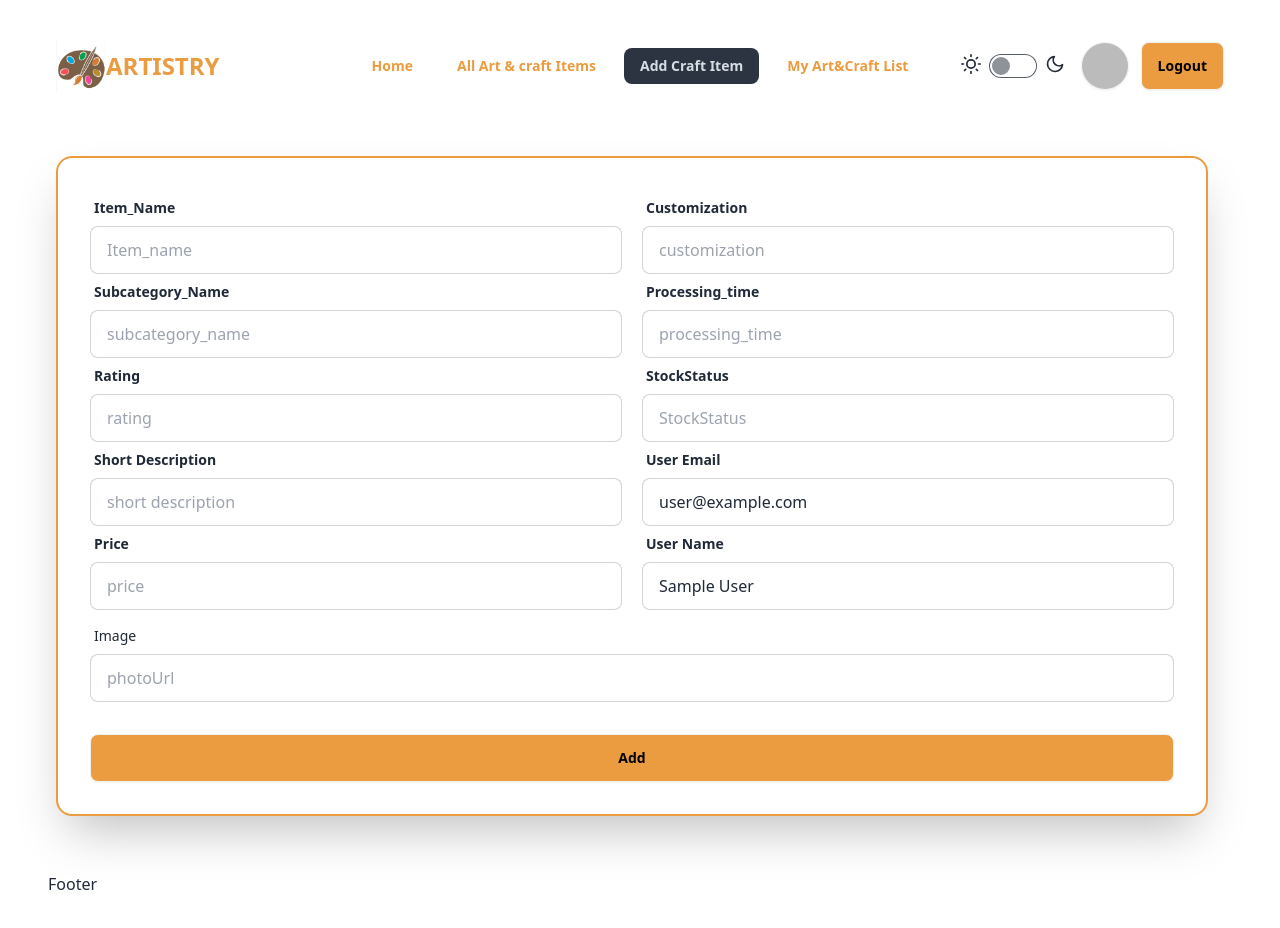
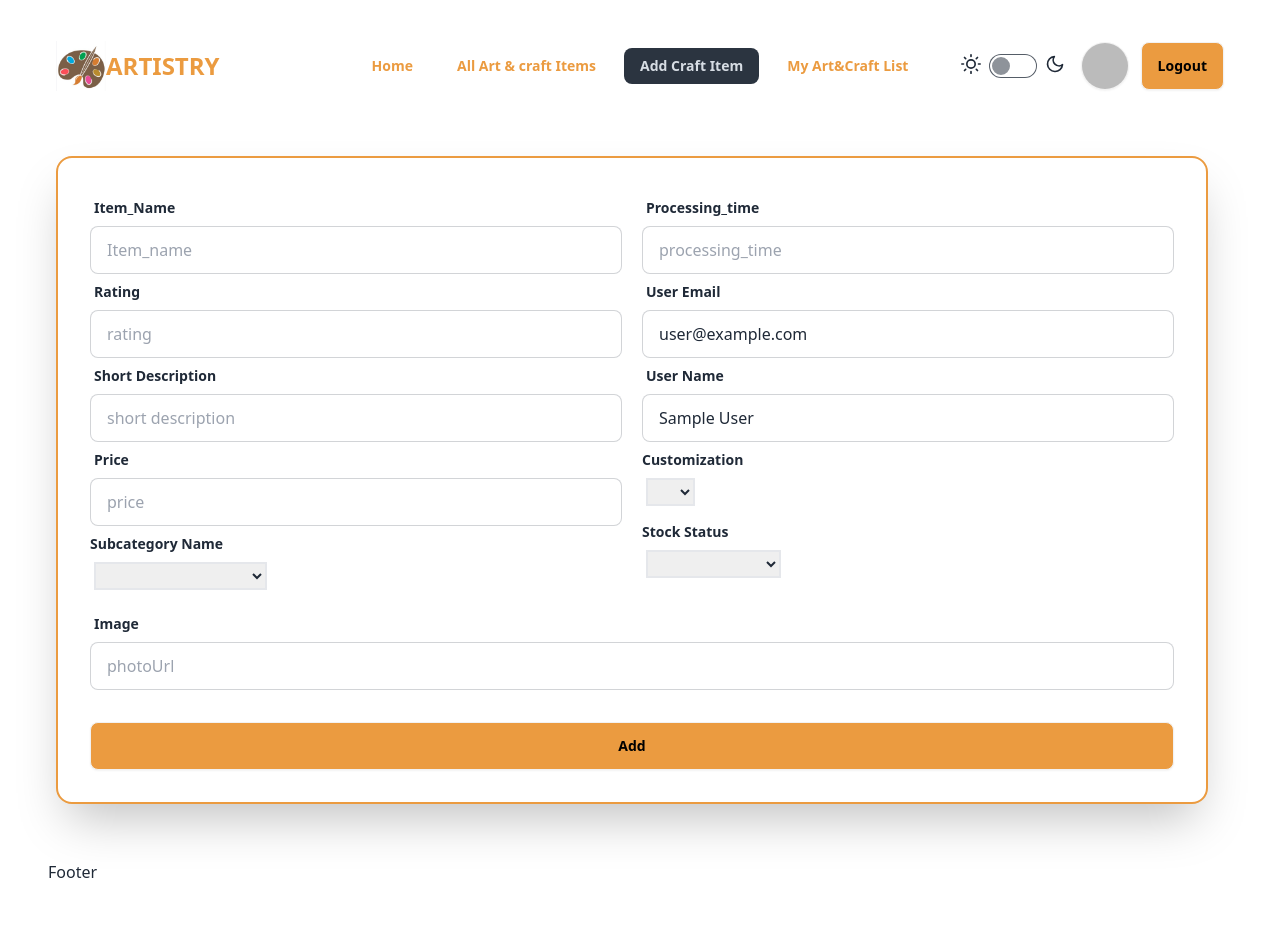
Before and after one commit to ayathree/artistry-client, a React (Vite) app: page /addCraft in a window 1280 px wide. Shown: the top 928 px of the page. Built offline with nearby package versions, Linux system fonts and the light colour scheme; no server answers; sample sign-in values are in the browser's storage.

Commit message:
added  filter based on customization

```diff
--- a/src/page/AddCraft.jsx
+++ b/src/page/AddCraft.jsx
@@ -54,7 +54,7 @@ const AddCraft = () => {
     </div>
     <div className="card shrink-0 w-full shadow-2xl bg-base-100 border-2 border-[#eb9b40]">
       <form onSubmit={handleAdd} className="card-body">
-        <div className="grid grid-cols-1 lg:grid-cols-2 gap-5">
+        <div className="grid grid-cols-1 lg:grid-cols-2 gap-5 ">
                 {/* 1 */}
             <div>
             <div className="form-control">
@@ -64,13 +64,7 @@ const AddCraft = () => {
             </label>
             <input type="text" placeholder="Item_name" name="itemName" className="input input-bordered" required />
           </div>
-          <div className="form-control">
-            <label className="label">
-              <span className="label-text font-semibold">Subcategory_Name</span>
-            </label>
-            <input type="text" placeholder="subcategory_name" name="subName" className="input input-bordered" required />
 
-            </div>
             <div className="form-control">
             <label className="label">
               <span className="label-text font-semibold">Rating</span>
@@ -92,16 +86,28 @@ const AddCraft = () => {
             <input type="text" placeholder="price" name="price" className="input input-bordered" required />
 
             </div>
+            <div className="form-control">
+
+            <p className="label-text font-semibold mt-2 ">Subcategory Name</p>
+          <label className="label">
+
+            <select  name="subName" className="border-2 " required>
+            <option value=""></option>
+  <option value="Landscape Painting">Landscape Painting</option>
+  <option value="Portrait Drawing">Portrait Drawing</option>
+  <option value="Watercolor Painting">Watercolor Painting</option>
+  <option value="Oil Painting">Oil Painting</option>
+  <option value="Charcoal Sketching">Charcoal Sketching</option>
+  <option value="Cartoon Drawing">Cartoon Drawing</option>
+
+</select>
+          </label>
+
+        </div>
             </div>
             {/* 2 */}
             <div>
-            <div className="form-control">
 
-            <label className="label">
-              <span className="label-text font-semibold ">Customization</span>
-            </label>
-            <input type="text" placeholder="customization" name="cust" className="input input-bordered" required />
-          </div>
           <div className="form-control">
 
             <label className="label">
@@ -110,13 +116,7 @@ const AddCraft = () => {
             </label>
             <input type="text" placeholder="processing_time" name="process" className="input input-bordered" required />
           </div>
-          <div className="form-control">
 
-            <label className="label">
-              <span className="label-text font-semibold">StockStatus</span>
-            </label>
-            <input type="text" placeholder="StockStatus" name="status" className="input input-bordered" required />
-          </div>
           <div className="form-control">
 
             <label className="label">
@@ -131,13 +131,43 @@ const AddCraft = () => {
             <input type="text" placeholder="name" name="name" defaultValue={user.displayName} className="input input-bordered" required />
 
             </div>
+            <div className="form-control">
+
+            <p className="label-text font-semibold mt-2 ">Customization</p>
+          <label className="label">
+
+            <select  name="cust" className="border-2 " required>
+            <option value=""></option>
+  <option value="Yes">Yes</option>
+  <option value="No">No</option>
+
+</select>
+          </label>
+
+        </div>
+        <div className="form-control">
+
+            <p className="label-text font-semibold mt-2 ">Stock Status</p>
+          <label className="label">
+
+            <select  name="status" className="border-2 " required>
+            <option value=""></option>
+  <option value="In stock">In stock</option>
+  <option value="Made to Order">Made to Order</option>
+
+</select>
+          </label>
+
+        </div>
 
             </div>
+
+
         </div>
         <div className="form-control">
 
             <label className="label">
-              <span className="label-text">Image</span>
+              <span className="label-text font-semibold">Image</span>
             </label>
             <input type="text" placeholder="photoUrl" name="photoUrl" className="input input-bordered" required />
           </div>
--- a/src/page/MyCraft.jsx
+++ b/src/page/MyCraft.jsx
@@ -4,21 +4,22 @@ import { Link } from "react-router-dom";
 import Swal from "sweetalert2";
 import { Slide } from "react-awesome-reveal";
 
+const MyCraft = () => {
+    const { user } = useContext(AuthContext);
+    const [items, setItems] = useState([]);
+    const [filteredItems, setFilteredItems] = useState([]);
+    const [uiDelete, setUiDelete] = useState(false);
 
-const MyCraft = () => {
-    const{user}=useContext(AuthContext)
-    const[items, setItems]= useState([])
-    const [uiDelete, setUiDelete]= useState(false)
+    useEffect(() => {
+        fetch(`https://assignment-10-server-nu-ashen.vercel.app/arts/${user?.email}`)
+            .then(res => res.json())
+            .then(data => {
+                setItems(data);
+                setFilteredItems(data);
+            });
+    }, [user, uiDelete]);
 
-    useEffect(()=>{
-        fetch(`https://assignment-10-server-nu-ashen.vercel.app/arts/${user?.email}`)
-        .then(res=>res.json())
-        .then(data=>{
-            setItems(data)
-        })
-    },[user, uiDelete])
-
-    const handleDelete=(id)=>{
+    const handleDelete = (id) => {
         Swal.fire({
             title: "Are you sure?",
             text: "Are you sure to delete this?",
@@ -29,65 +30,82 @@ const MyCraft = () => {
             confirmButtonText: "Yes, delete it!"
         }).then((result) => {
             if (result.isConfirmed) {
-
-
-        fetch(`https://assignment-10-server-nu-ashen.vercel.app/deleteCraft/${id}`,{
-            method:'DELETE',
+                fetch(`https://assignment-10-server-nu-ashen.vercel.app/deleteCraft/${id}`, {
+                    method: 'DELETE',
                 })
-        .then(res=>res.json())
-        .then(data=>{
-            console.log(data)
-            if (data.deletedCount>0) {
+                    .then(res => res.json())
+                    .then(data => {
+                        console.log(data);
+                        if (data.deletedCount > 0) {
                             Swal.fire({
                                 title: "Deleted!",
                                 text: "Item has been deleted.",
                                 icon: "success"
                             });
                         }
-                setUiDelete(!uiDelete)
-        })
+                        setUiDelete(!uiDelete);
+                    });
+            }
+        });
+    };
 
+    const handleFilter = filter => {
+        if (filter === 'Yes') {
+            const filteredItems = items.filter(item => item.customization === 'Yes');
+            setFilteredItems(filteredItems);
+        } else if (filter === 'No') {
+            const filteredItems = items.filter(item => item.customization === 'No');
+            setFilteredItems(filteredItems);
+        } else {
 
+            setFilteredItems(items);
+        }
+    };
 
-    }
-})
-    }
     return (
-
         <Slide>
-         <div >
-            {
-                items.map(item =><div key={item._id} className="hero  p-20   ">
+            <div>
+                <div className="dropdown dropdown-right">
+                    <div tabIndex={0} role="button" className="btn m-1 bg-[#eb9b40] text-black">Click</div>
+                    <ul tabIndex={0} className="dropdown-content z-[1] menu p-2 shadow bg-base-100 rounded-box w-52">
+                        <li onClick={() => handleFilter('Yes')}><a>Yes</a></li>
+                        <li onClick={() => handleFilter('No')}><a>No</a></li>
+                    </ul>
+                </div>
+                <div>
+                    {filteredItems.map(item => (
+                        <div key={item._id} className="hero p-20">
                             <div className="hero-content flex-col lg:flex-row justify-center items-center gap-10 p-8 border-2 border-[#eb9b40]">
-                  <img src={item.image} className=" rounded-lg shadow-2xl h-[300px] w-[400px]" />
+                                <img src={item.image} className="rounded-lg shadow-2xl h-[300px] w-[400px]" />
                                 <div>
-                    <h1 className="text-5xl font-bold ">{item.item_name}</h1>
+                                    <h1 className="text-5xl font-bold">{item.item_name}</h1>
                                     <div className="py-2 flex flex-row gap-3">
                                         <p className="font-bold">Price:</p>
-                    <p >{item.price}</p>
+                                        <p>{item.price}</p>
                                     </div>
-                   <div className="py-2 flex flex-row gap-3" >
+                                    <div className="py-2 flex flex-row gap-3">
                                         <p className="font-bold">Rating:</p>
                                         <p>{item.rating}</p>
                                     </div>
-                    <div className="py-2 flex flex-row gap-3" >
+                                    <div className="py-2 flex flex-row gap-3">
                                         <p className="font-bold">Customization:</p>
-
                                         <p>{item.customization}</p>
                                     </div>
-                    <div  className="py-2 flex flex-row gap-3" >
+                                    <div className="py-2 flex flex-row gap-3">
                                         <p className="font-bold">StockStatus:</p>
-
                                         <p>{item.stockStatus}</p>
                                     </div>
                                     <div className="flex flex-row gap-10">
-                    <Link to={`/craftDe/${item._id}`}><button className="btn bg-[#eb9b40] text-black">Update</button></Link>
-                    <button onClick={()=>handleDelete(item._id)} className="btn bg-[#eb9b40] text-black">Delete</button>
+                                        <Link to={`/craftDe/${item._id}`}>
+                                            <button className="btn bg-[#eb9b40] text-black">Update</button>
+                                        </Link>
+                                        <button onClick={() => handleDelete(item._id)} className="btn bg-[#eb9b40] text-black">Delete</button>
                                     </div>
                                 </div>
                             </div>
-              </div>)
-            }
+                        </div>
+                    ))}
+                </div>
             </div>
         </Slide>
     );
```
Lines whose indentation alone changed are shown as unchanged.
